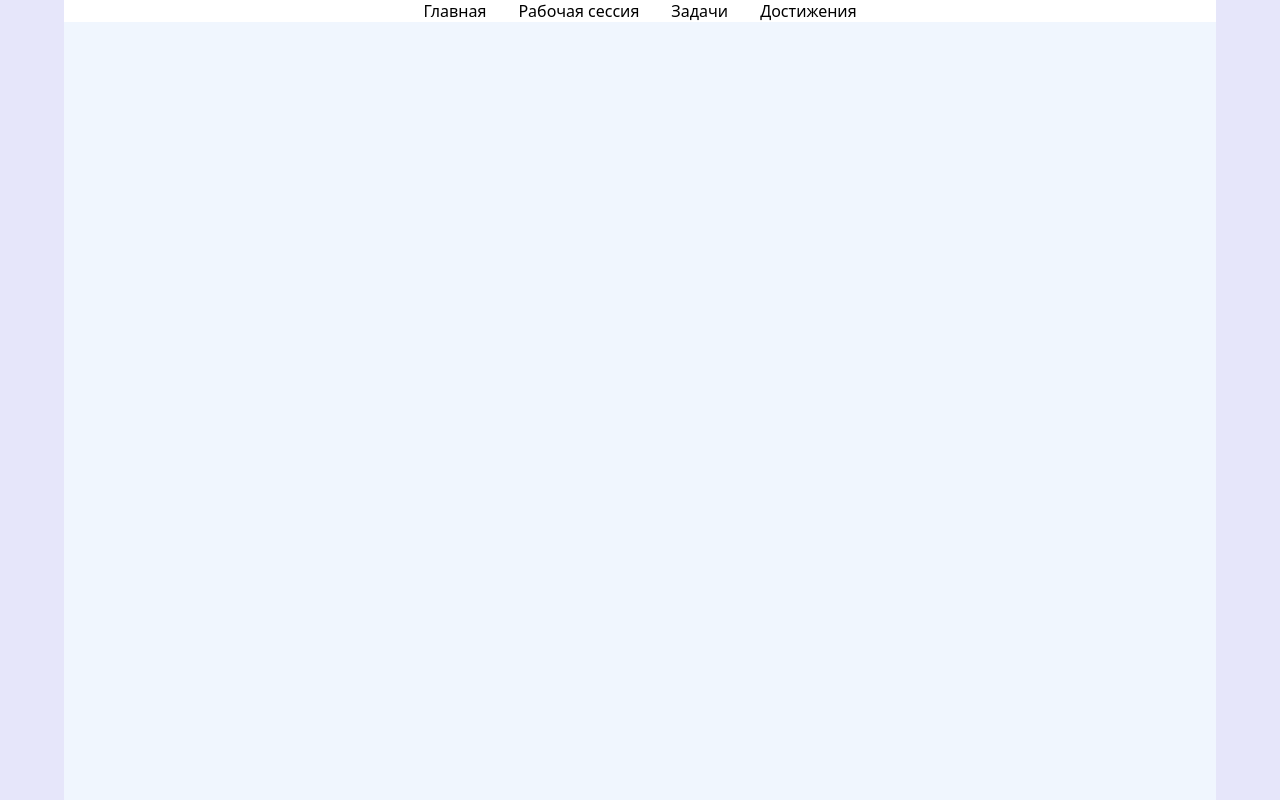
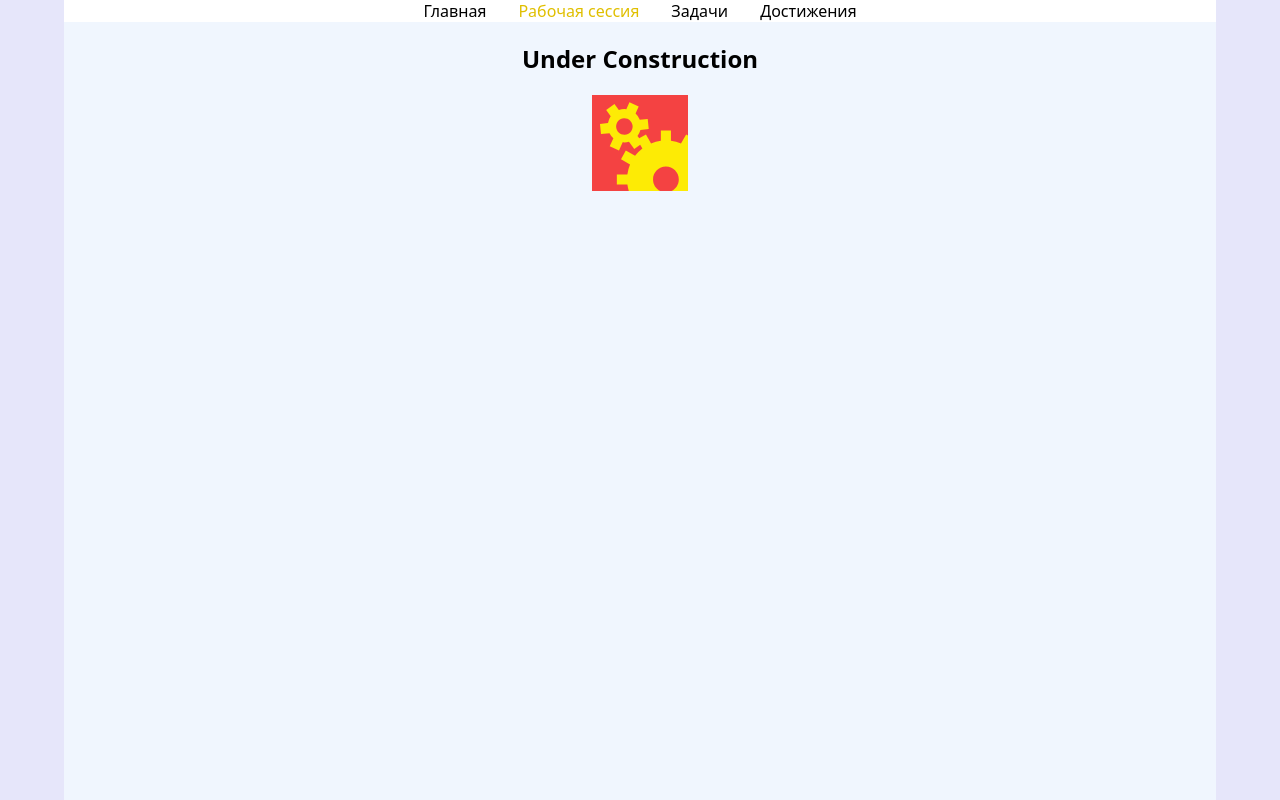
Before and after one commit to sooalm/rgpLife, a React (Vite) app: page /pomodoro in a window 1280 px wide. Built offline with nearby package versions, Linux system fonts and the light colour scheme.

Commit message:
minor changes, template under constraction added

```diff
--- a/src/App.jsx
+++ b/src/App.jsx
@@ -12,8 +12,6 @@ import Achievements from "./components/pages/Achievements.jsx";
 import Notfound from "./components/pages/Notfound.jsx";
 
 function App() {
-  const [count, setCount] = useState(0);
-
   return (
     <>
       <Routes>
--- a/src/components/pages/Achievements.jsx
+++ b/src/components/pages/Achievements.jsx
@@ -1,7 +1,12 @@
 import React from "react";
-
+import gearsLogo from "../../assets/gears.svg";
 const Achievements = () => {
-  return <div></div>;
+  return (
+    <div>
+      <h2>Under Construction</h2>
+      <img src={gearsLogo} className="logo" alt="Under construction" />
+    </div>
+  );
 };
 
 export default Achievements;
--- a/src/components/pages/Notfound.jsx
+++ b/src/components/pages/Notfound.jsx
@@ -1,5 +1,5 @@
 import React from "react";
-
+import gearsLogo from "../../assets/gears.svg";
 const Notfound = () => {
   return (
     <div>
--- a/src/components/pages/Pomodoro.jsx
+++ b/src/components/pages/Pomodoro.jsx
@@ -1,7 +1,12 @@
 import React from "react";
-
+import gearsLogo from "../../assets/gears.svg";
 const Pomodoro = () => {
-  return <div></div>;
+  return (
+    <div>
+      <h2>Under Construction</h2>
+      <img src={gearsLogo} className="logo" alt="Under construction" />
+    </div>
+  );
 };
 
 export default Pomodoro;
--- a/src/components/pages/Tasks.jsx
+++ b/src/components/pages/Tasks.jsx
@@ -1,7 +1,12 @@
 import React from "react";
-
+import gearsLogo from "../../assets/gears.svg";
 const Tasks = () => {
-  return <div></div>;
+  return (
+    <div>
+      <h2>Under Construction</h2>
+      <img src={gearsLogo} className="logo" alt="Under construction" />
+    </div>
+  );
 };
 
 export default Tasks;
--- a/src/main.jsx
+++ b/src/main.jsx
@@ -1,6 +1,6 @@
 import { StrictMode } from "react";
 import { createRoot } from "react-dom/client";
-import { BrowserRouter, Routes, Route } from "react-router-dom";
+import { BrowserRouter } from "react-router-dom";
 
 import "./index.css";
 import App from "./App.jsx";
--- a/src/styles/Layout.css
+++ b/src/styles/Layout.css
@@ -11,5 +11,8 @@
   text-decoration: none;
 }
 .nav__link:hover {
-  color: rgb(247, 224, 92);
+  color: rgb(224, 191, 0);
 }
+.nav__link.active {
+  color: rgb(224, 191, 0);
+}
```
Also changed, not shown: src/App.css (+0 -26 lines), src/index.css (+0 -44 lines).
